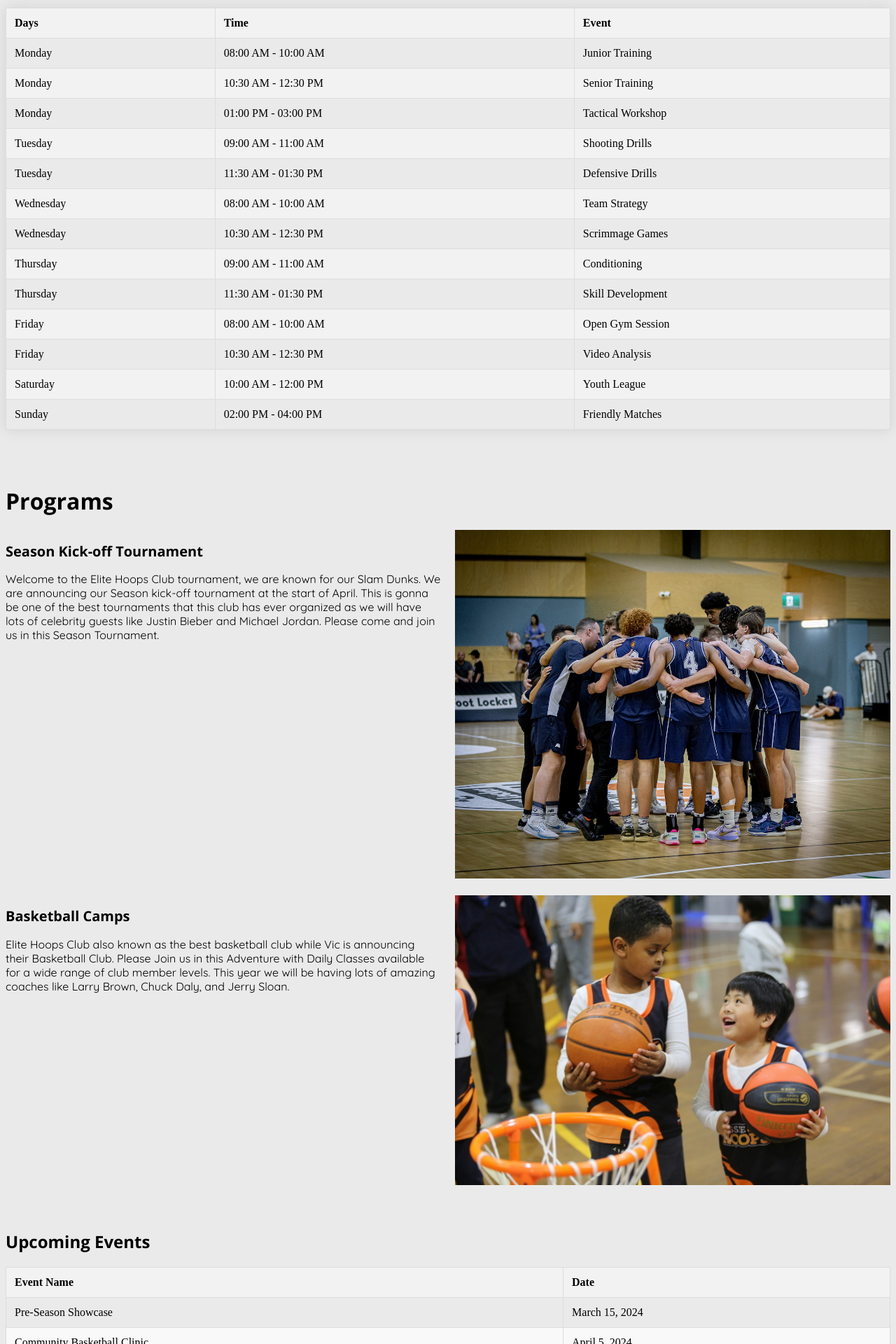
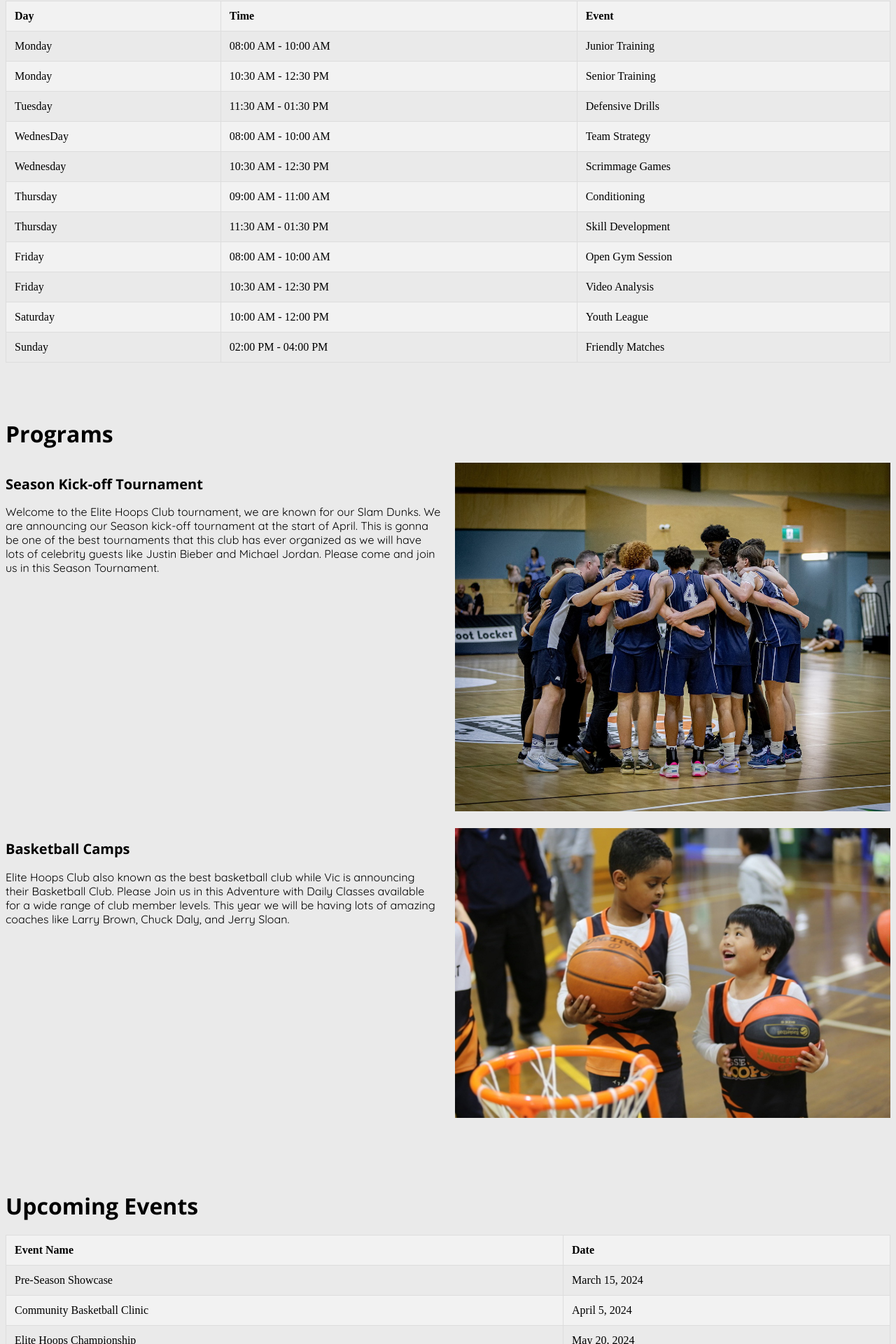
Before and after one commit to MakMongia/EliteFinal, a React (Create React App) app in the folder my-app/: page / in a window 1280 px wide. Shown: the part 617-2537 px from the top of the page at 70% size. Built offline with nearby package versions, Linux system fonts and the light colour scheme.

Commit message:
Made dataTable, css done for program, events & schedule
Made dataTable, css done for program, events & schedule

```diff
--- /dev/null
+++ b/my-app/src/Component/Main/DataTable/dataTable.js
@@ -0,0 +1,27 @@
+import React from 'react';
+import './tableStyle.css';
+
+function DataTable({ data }) {
+  return (
+    <table className="table">
+      <thead>
+        <tr>
+          {Object.keys(data[0]).map((key, index) => (
+            <th key={index}>{key}</th>
+          ))}
+        </tr>
+      </thead>
+      <tbody>
+        {data.map((item, index) => (
+          <tr key={index}>
+            {Object.values(item).map((value, index) => (
+              <td key={index}>{value}</td>
+            ))}
+          </tr>
+        ))}
+      </tbody>
+    </table>
+  );
+}
+
+export default DataTable;
--- /dev/null
+++ b/my-app/src/Component/Main/DataTable/tableStyle.css
@@ -0,0 +1,24 @@
+.table {
+  width: 100%;
+  border-collapse: collapse;
+  margin-top: 20px;
+}
+
+.table th,
+.table td {
+  border: 1px solid #ddd;
+  padding: 12px;
+  text-align: left;
+}
+
+.table th {
+  background-color: #f2f2f2;
+}
+
+.table tbody tr:nth-child(even) {
+  background-color: #f2f2f2;
+}
+
+.table tbody tr:hover {
+  background-color: #ddd;
+}
--- a/my-app/src/Component/Main/Events/Events.css
+++ b/my-app/src/Component/Main/Events/Events.css
@@ -1,30 +1,5 @@
 /* Events.css */
 
 #events {
-  margin-top: 20px;
+  margin-bottom: 80px;
 }
-
-#events h1 {
-  font-size: 24px;
-  margin-bottom: 20px;
-}
-
-#events table {
-  width: 100%;
-  border-collapse: collapse;
-  margin-top: 20px;
-}
-
-#events th, #events td {
-  border: 1px solid #ddd;
-  padding: 12px;
-  text-align: left;
-}
-
-#events th {
-  background-color: #f2f2f2;
-}
-
-#events tbody tr:nth-child(even) {
-  background-color: #f9f9f9;
-}
--- a/my-app/src/Component/Main/Events/Events.js
+++ b/my-app/src/Component/Main/Events/Events.js
@@ -1,28 +1,14 @@
-// Events.js
 import React from 'react';
 import eventsData from './eventsData.json';
+import DataTable from '../DataTable/dataTable';
 import './Events.css';
+import '../DataTable/tableStyle.css'
 
 function Events() {
   return (
     <section id="events">
       <h1>Upcoming Events</h1>
-      <table>
-        <thead>
-          <tr>
-            <th>Event Name</th>
-            <th>Date</th>
-          </tr>
-        </thead>
-        <tbody>
-          {eventsData.map((event, index) => (
-            <tr key={index}>
-              <td>{event.eventName}</td>
-              <td>{event.date}</td>
-            </tr>
-          ))}
-        </tbody>
-      </table>
+      <DataTable data={eventsData} />
     </section>
   );
 }
--- a/my-app/src/Component/Main/Events/eventsData.json
+++ b/my-app/src/Component/Main/Events/eventsData.json
@@ -1,15 +1,15 @@
 
 [
   {
-    "eventName": "Pre-Season Showcase",
-    "date": "March 15, 2024"
+    "Event Name": "Pre-Season Showcase",
+    "Date": "March 15, 2024"
   },
   {
-    "eventName": "Community Basketball Clinic",
-    "date": "April 5, 2024"
+    "Event Name": "Community Basketball Clinic",
+    "Date": "April 5, 2024"
   },
   {
-    "eventName": "Elite Hoops Championship",
-    "date": "May 20, 2024"
+    "Event Name": "Elite Hoops Championship",
+    "Date": "May 20, 2024"
   }
 ]
--- a/my-app/src/Component/Main/Program/Program.css
+++ b/my-app/src/Component/Main/Program/Program.css
@@ -2,7 +2,7 @@
 
 #Program {
   margin-top: 20px;
-  margin-bottom: 40px;
+  margin-bottom: 80px;
 }
 
 .program-container {
--- a/my-app/src/Component/Main/Schedule/Schedule.css
+++ b/my-app/src/Component/Main/Schedule/Schedule.css
@@ -2,11 +2,6 @@
   margin-bottom: 80px;
 }
 
-.schedule-container {
-  display: flex;
-  flex-direction: column;
-  align-items: stretch;
-}
 
 .search-input {
   margin-bottom: 10px;
@@ -14,30 +9,3 @@
   width: 100%;
   max-width: 300px;
 }
-
-.schedule-table {
-  width: 100%;
-  border-collapse: collapse;
-  margin-top: 20px;
-  overflow: hidden;
-  box-shadow: 0 0 20px rgba(0, 0, 0, 0.1);
-}
-
-.schedule-table th,
-.schedule-table td {
-  border: 1px solid #ddd;
-  padding: 12px;
-  text-align: left;
-}
-
-.schedule-table th {
-  background-color: #f2f2f2;
-}
-
-.schedule-table tbody tr:nth-child(even) {
-  background-color: #f2f2f2;
-}
-
-.schedule-table tbody tr:hover {
-  background-color: #ddd;
-}
--- a/my-app/src/Component/Main/Schedule/Schedule.js
+++ b/my-app/src/Component/Main/Schedule/Schedule.js
@@ -1,9 +1,24 @@
 import React, { useState } from 'react';
+import DataTable from '../DataTable/dataTable';
+import scheduleDataJson from '../Schedule/scheduleData.json';
 import './Schedule.css';
-import scheduleDataJson from '../Schedule/scheduleData.json';
 
 function Schedule() {
   const [search, setSearch] = useState('');
+
+const filteredData = scheduleDataJson.filter((item) => {
+  if (!item || typeof item.Day !== 'string' || typeof item.Time !== 'string' || typeof item.Event !== 'string') {
+    return false;
+  }
+
+  const searchText = search.toLowerCase();
+  return (
+    item.Day.toLowerCase().includes(searchText) ||
+    item.Time.toLowerCase().includes(searchText) ||
+    item.Event.toLowerCase().includes(searchText)
+  );
+});
+
 
   return (
     <section id="schedule">
@@ -16,36 +31,10 @@ function Schedule() {
           onChange={(e) => setSearch(e.target.value)}
           className="search-input"
         />
-        {scheduleDataJson.length > 0 ? (
-          <table className="schedule-table">
-            <thead>
-              <tr>
-                <th>Days</th>
-                <th>Time</th>
-                <th>Event</th>
-              </tr>
-            </thead>
-            <tbody>
-              {scheduleDataJson
-                .filter((item) => {
-                  const columns = Object.values(item).map((value) =>
-                    value.toString().toLowerCase()
-                  );
-                  return columns.some((column) =>
-                    column.includes(search.toLowerCase())
-                  );
-                })
-                .map((scheduleItem, index) => (
-                  <tr key={index}>
-                    <td>{scheduleItem.day}</td>
-                    <td>{scheduleItem.time}</td>
-                    <td>{scheduleItem.event}</td>
-                  </tr>
-                ))}
-            </tbody>
-          </table>
+        {filteredData.length > 0 ? (
+          <DataTable data={filteredData} />
         ) : (
-          <p>No schedule data available</p>
+          <p><strong>No schedule data available</strong></p>
         )}
       </div>
     </section>
--- a/my-app/src/Component/Main/Schedule/scheduleData.json
+++ b/my-app/src/Component/Main/Schedule/scheduleData.json
@@ -1,67 +1,67 @@
 [
   {
-    "day": "Monday",
-    "time": "08:00 AM - 10:00 AM",
-    "event": "Junior Training"
+    "Day": "Monday",
+    "Time": "08:00 AM - 10:00 AM",
+    "Event": "Junior Training"
+  },
+  {
+    "Day": "Monday",
+    "Time": "10:30 AM - 12:30 PM",
+    "Event": "Senior Training"
   },
   {
     "day": "Monday",
-    "time": "10:30 AM - 12:30 PM",
-    "event": "Senior Training"
-  },
-  {
-    "day": "Monday",
-    "time": "01:00 PM - 03:00 PM",
-    "event": "Tactical Workshop"
+    "Time": "01:00 PM - 03:00 PM",
+    "Event": "Tactical Workshop"
   },
   {
     "day": "Tuesday",
-    "time": "09:00 AM - 11:00 AM",
-    "event": "Shooting Drills"
+    "Time": "09:00 AM - 11:00 AM",
+    "Event": "Shooting Drills"
   },
   {
-    "day": "Tuesday",
-    "time": "11:30 AM - 01:30 PM",
-    "event": "Defensive Drills"
+    "Day": "Tuesday",
+    "Time": "11:30 AM - 01:30 PM",
+    "Event": "Defensive Drills"
   },
   {
-    "day": "Wednesday",
-    "time": "08:00 AM - 10:00 AM",
-    "event": "Team Strategy"
+    "Day": "WednesDay",
+    "Time": "08:00 AM - 10:00 AM",
+    "Event": "Team Strategy"
   },
   {
-    "day": "Wednesday",
-    "time": "10:30 AM - 12:30 PM",
-    "event": "Scrimmage Games"
+    "Day": "Wednesday",
+    "Time": "10:30 AM - 12:30 PM",
+    "Event": "Scrimmage Games"
   },
   {
-    "day": "Thursday",
-    "time": "09:00 AM - 11:00 AM",
-    "event": "Conditioning"
+    "Day": "Thursday",
+    "Time": "09:00 AM - 11:00 AM",
+    "Event": "Conditioning"
   },
   {
-    "day": "Thursday",
-    "time": "11:30 AM - 01:30 PM",
-    "event": "Skill Development"
+    "Day": "Thursday",
+    "Time": "11:30 AM - 01:30 PM",
+    "Event": "Skill Development"
   },
   {
-    "day": "Friday",
-    "time": "08:00 AM - 10:00 AM",
-    "event": "Open Gym Session"
+    "Day": "Friday",
+    "Time": "08:00 AM - 10:00 AM",
+    "Event": "Open Gym Session"
   },
   {
-    "day": "Friday",
-    "time": "10:30 AM - 12:30 PM",
-    "event": "Video Analysis"
+    "Day": "Friday",
+    "Time": "10:30 AM - 12:30 PM",
+    "Event": "Video Analysis"
   },
   {
-    "day": "Saturday",
-    "time": "10:00 AM - 12:00 PM",
-    "event": "Youth League"
+    "Day": "Saturday",
+    "Time": "10:00 AM - 12:00 PM",
+    "Event": "Youth League"
   },
   {
-    "day": "Sunday",
-    "time": "02:00 PM - 04:00 PM",
-    "event": "Friendly Matches"
+    "Day": "Sunday",
+    "Time": "02:00 PM - 04:00 PM",
+    "Event": "Friendly Matches"
   }
 ]
```
